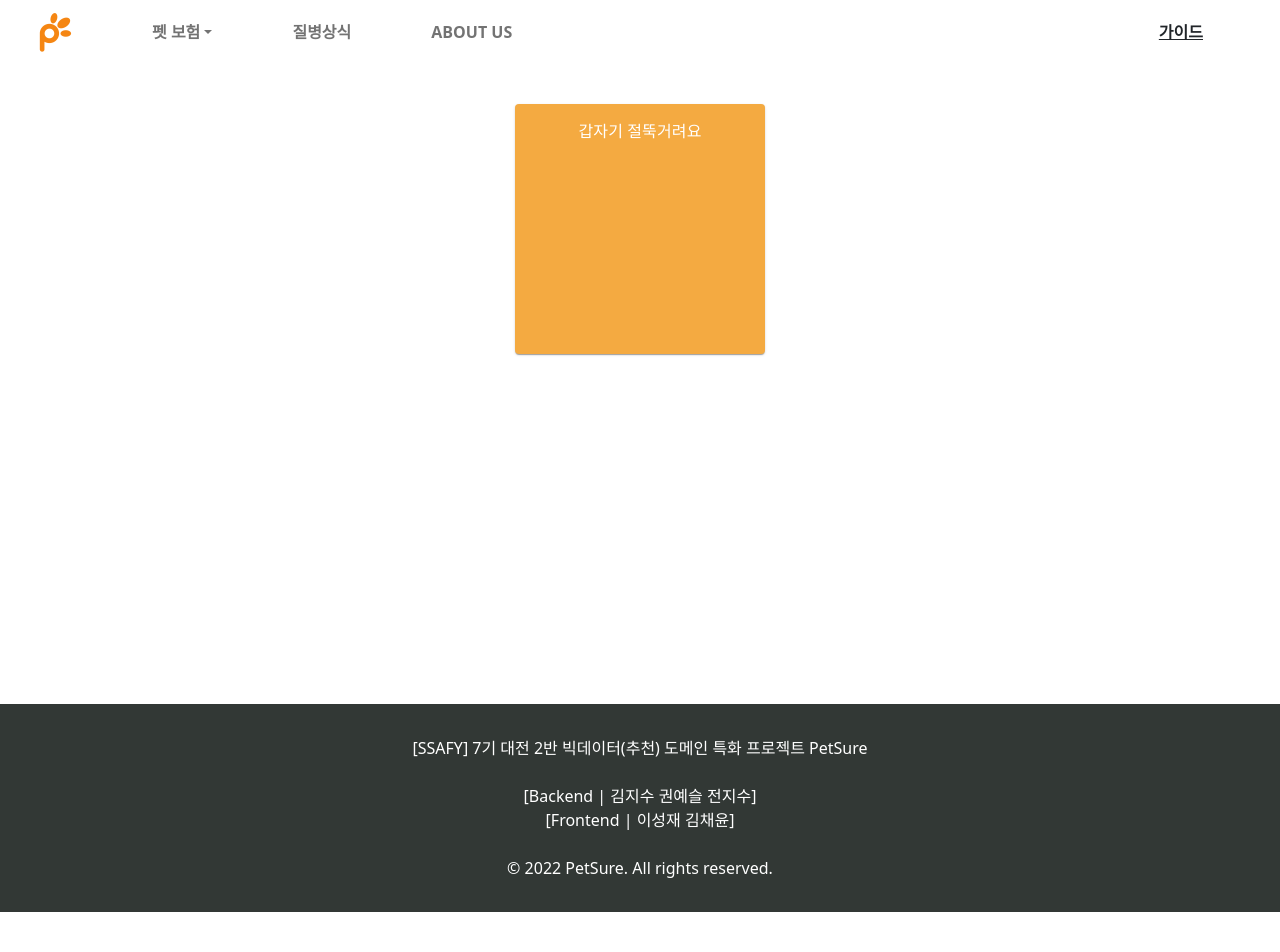
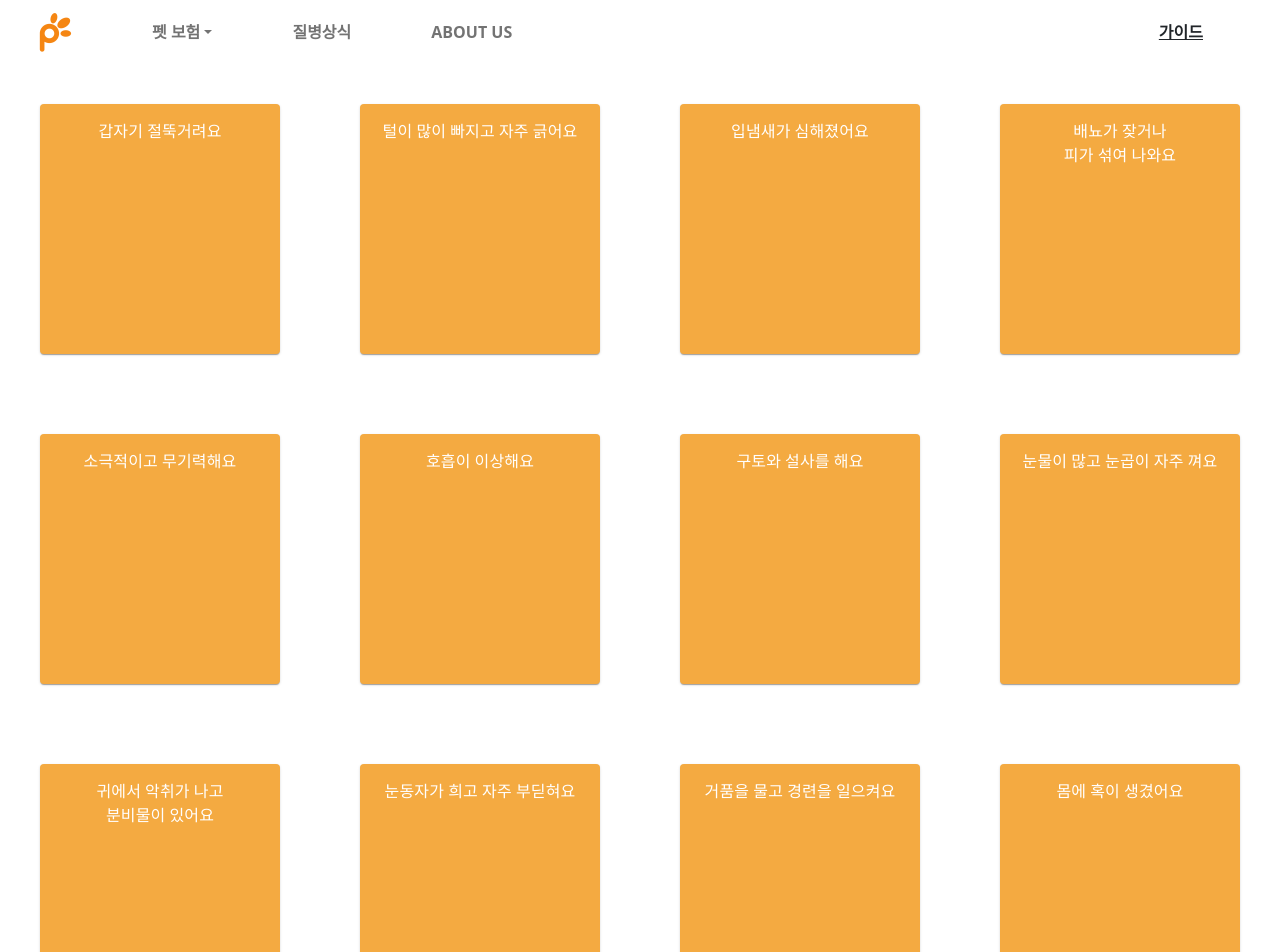
Before and after one commit to jijisusu3/Petsure, a React (Create React App) app in the folder front/: page /diseasdict in a window 1280 px wide. Shown: the top 952 px of the page. Before the commit the page ends 912 px from the top, so only its background shows below. Built offline with nearby package versions, Linux system fonts and the light colour scheme.

Commit message:
Feat: disease card 수정

```diff
--- a/front/src/pages/DiseaseDict.js
+++ b/front/src/pages/DiseaseDict.js
@@ -22,6 +22,7 @@ export function DiseaseDictPage() {
 
   return (
     <Grid container justifyContent="center">
+      <Grid item md={3} container justifyContent="center">
         <Card sx={{ width: 250, height: 250, bgcolor: '#F4AA41', m: 5 }} justifyContent="center">
           <CardContent>
             <Typography sx={{ fontSize: 16, color: '#ffffff' }} align="center" component="div">
@@ -30,5 +31,105 @@ export function DiseaseDictPage() {
           </CardContent>
         </Card>
       </Grid>
+      <Grid item md={3} container justifyContent="center">
+        <Card sx={{ width: 250, height: 250, bgcolor: '#F4AA41', m: 5 }} justifyContent="center">
+          <CardContent>
+            <Typography sx={{ fontSize: 16, color: '#ffffff' }} align="center" component="div">
+              털이 많이 빠지고 자주 긁어요
+            </Typography>
+          </CardContent>
+        </Card>
+      </Grid>
+      <Grid item md={3} container justifyContent="center">
+        <Card sx={{ width: 250, height: 250, bgcolor: '#F4AA41', m: 5 }} justifyContent="center">
+          <CardContent>
+            <Typography sx={{ fontSize: 16, color: '#ffffff' }} align="center" component="div">
+              입냄새가 심해졌어요
+            </Typography>
+          </CardContent>
+        </Card>
+      </Grid>
+      <Grid item md={3} container justifyContent="center">
+        <Card sx={{ width: 250, height: 250, bgcolor: '#F4AA41', m: 5 }} justifyContent="center">
+          <CardContent>
+            <Typography sx={{ fontSize: 16, color: '#ffffff' }} align="center" component="div">
+              배뇨가 잦거나<br></br>피가 섞여 나와요
+            </Typography>
+          </CardContent>
+        </Card>
+      </Grid>
+      <Grid item md={3} container justifyContent="center">
+        <Card sx={{ width: 250, height: 250, bgcolor: '#F4AA41', m: 5 }} justifyContent="center">
+          <CardContent>
+            <Typography sx={{ fontSize: 16, color: '#ffffff' }} align="center" component="div">
+              소극적이고 무기력해요
+            </Typography>
+          </CardContent>
+        </Card>
+      </Grid>
+      <Grid item md={3} container justifyContent="center">
+        <Card sx={{ width: 250, height: 250, bgcolor: '#F4AA41', m: 5 }} justifyContent="center">
+          <CardContent>
+            <Typography sx={{ fontSize: 16, color: '#ffffff' }} align="center" component="div">
+              호흡이 이상해요
+            </Typography>
+          </CardContent>
+        </Card>
+      </Grid>
+      <Grid item md={3} container justifyContent="center">
+        <Card sx={{ width: 250, height: 250, bgcolor: '#F4AA41', m: 5 }} justifyContent="center">
+          <CardContent>
+            <Typography sx={{ fontSize: 16, color: '#ffffff' }} align="center" component="div">
+              구토와 설사를 해요
+            </Typography>
+          </CardContent>
+        </Card>
+      </Grid>
+      <Grid item md={3} container justifyContent="center">
+        <Card sx={{ width: 250, height: 250, bgcolor: '#F4AA41', m: 5 }} justifyContent="center">
+          <CardContent>
+            <Typography sx={{ fontSize: 16, color: '#ffffff' }} align="center" component="div">
+              눈물이 많고 눈곱이 자주 껴요
+            </Typography>
+          </CardContent>
+        </Card>
+      </Grid>
+      <Grid item md={3} container justifyContent="center">
+        <Card sx={{ width: 250, height: 250, bgcolor: '#F4AA41', m: 5 }} justifyContent="center">
+          <CardContent>
+            <Typography sx={{ fontSize: 16, color: '#ffffff' }} align="center" component="div">
+              귀에서 악취가 나고<br></br>분비물이 있어요
+            </Typography>
+          </CardContent>
+        </Card>
+      </Grid>
+      <Grid item md={3} container justifyContent="center">
+        <Card sx={{ width: 250, height: 250, bgcolor: '#F4AA41', m: 5 }} justifyContent="center">
+          <CardContent>
+            <Typography sx={{ fontSize: 16, color: '#ffffff' }} align="center" component="div">
+              눈동자가 희고 자주 부딛혀요
+            </Typography>
+          </CardContent>
+        </Card>
+      </Grid>
+      <Grid item md={3} container justifyContent="center">
+        <Card sx={{ width: 250, height: 250, bgcolor: '#F4AA41', m: 5 }} justifyContent="center">
+          <CardContent>
+            <Typography sx={{ fontSize: 16, color: '#ffffff' }} align="center" component="div">
+              거품을 물고 경련을 일으켜요
+            </Typography>
+          </CardContent>
+        </Card>
+      </Grid>
+      <Grid item md={3} container justifyContent="center">
+        <Card sx={{ width: 250, height: 250, bgcolor: '#F4AA41', m: 5 }} justifyContent="center">
+          <CardContent>
+            <Typography sx={{ fontSize: 16, color: '#ffffff' }} align="center" component="div">
+              몸에 혹이 생겼어요
+            </Typography>
+          </CardContent>
+        </Card>
+      </Grid>
+    </Grid>
   );
 }
```
Lines whose indentation alone changed are shown as unchanged.
